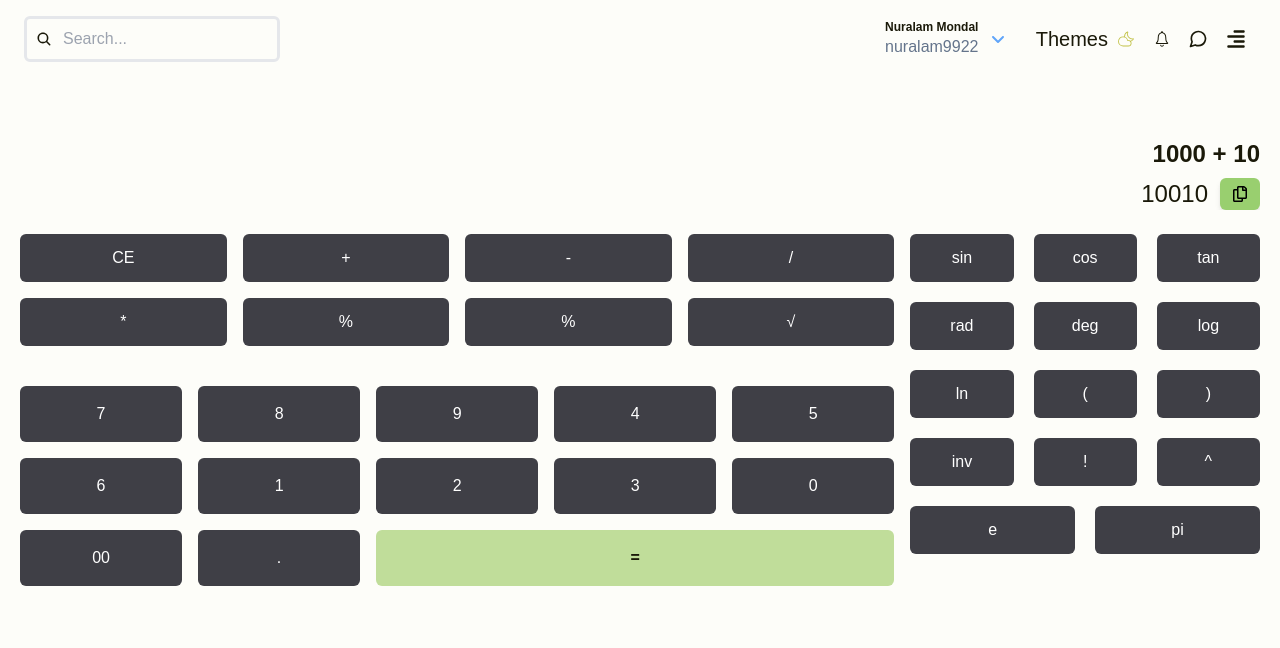
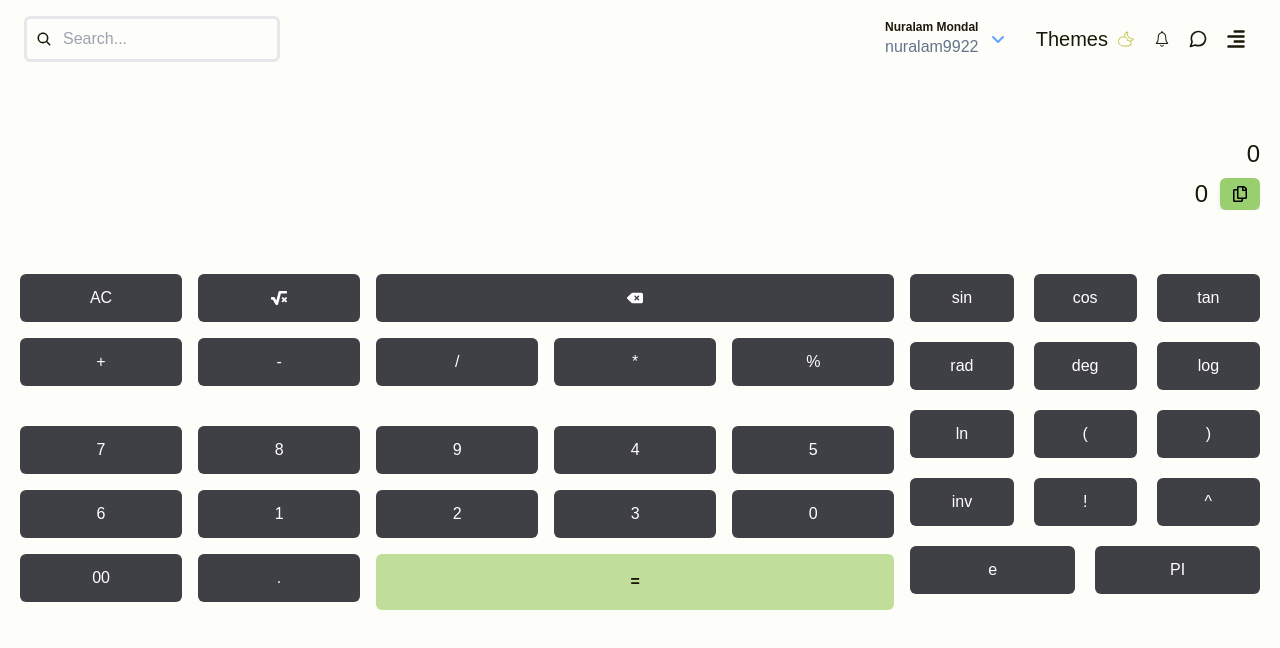
Before and after one commit to nuralam9922/Calculator-Hub, a React (Vite) app: page /calculator in a window 1280 px wide. Shown: the top 648 px of the page. Built offline with nearby package versions, Linux system fonts and the light colour scheme.

Commit message:
calculator page complete

```diff
--- a/src/components/Navbar/Navbar.jsx
+++ b/src/components/Navbar/Navbar.jsx
@@ -69,6 +69,7 @@ function Navbar({ setIsSideBarOppen }) {
 		setThemeMenuOppen((prev) => !prev);
 	};
 
+
 	const themetab = (themeNumber, theme) => {
 		console.log('aa');
 		setCurrentThem(themeNumber);
--- a/src/pages/Calculator/Calculator.jsx
+++ b/src/pages/Calculator/Calculator.jsx
@@ -1,32 +1,159 @@
 import React from 'react';
 import './index.css';
-import { FaRegCopy } from 'react-icons/fa';
+import { FaAmazon, FaRegCopy } from 'react-icons/fa';
 import { useState } from 'react';
+import { FaDeleteLeft } from 'react-icons/fa6';
+import { FaSquareRootAlt } from 'react-icons/fa';
+import { useEffect } from 'react';
 
-const signs = ['sin', 'cos', 'tan', 'rad', 'deg', 'log', 'ln', '(', ')', 'inv', '!', '^', 'e', 'pi'];
+const signs = ['sin', 'cos', 'tan', 'rad', 'deg', 'log', 'ln', '(', ')', 'inv', '!', '^', 'e', 'PI'];
+const numberValues = ['7', '8', '9', '4', '5', '6', '1', '2', '3', '0', '00', '.'];
+const arithmeticOperations = ['+', '-', '/', '*', '%'];
 
 function Calculator() {
-	const [currentSigns, setCurrentSigns] = useState([]);
-	const handelSignSelect = (sign) => {
-		setCurrentSigns((prev) => {
-			const existingSignIndex = prev.indexOf(sign);
-			if (existingSignIndex === -1) {
-				return [...prev, sign];
-			} else {
-				return prev.filter((s) => s !== sign);
+	const [userInput, setUserInput] = useState('0');
+	const [output, setOutput] = useState('');
+
+	const handelCopy = () => {
+		navigator.clipboard.writeText(output);
+	};
+
+	const handelAddInput = (number) => {
+		setUserInput((prev) => (prev == 0 ? `${number}` : `${prev + number}`));
+	};
+
+	const handelAddOperation = (operator) => {
+		setUserInput((prev) => {
+			// If previous input is 0 or empty, return just the operator
+			if (prev == '0' || prev === '') {
+				return operator;
 			}
+
+			//  this logic make my chatGpt *****
+			// If previous input ends with an arithmetic operator, replace it with the new operator
+			if (['+', '-', '*', '/', '%'].includes(prev.slice(-1))) {
+				return prev.slice(0, -1) + operator;
+			}
+
+			// Otherwise, concatenate the operator with a space
+			return prev + operator;
 		});
 	};
 
+	const handelCalculateResult = () => {
+		try {
+			const result = eval(userInput);
+
+			// Update the output with the result
+			setOutput(result);
+		} catch (error) {
+			// Handle any errors that occur during evaluation
+			setOutput('Error');
+		}
+	};
+
+	const handelSquareRoot = () => {
+		const result = eval(userInput);
+		const sqrt = Math.sqrt(result);
+		setOutput(sqrt);
+	};
+	const handelSin = (sign) => {
+		const result = eval(userInput);
+		if (sign === 'sin') {
+			const sin = Math.sin(result);
+			setOutput(sin);
+		}
+		if (sign === 'cos') {
+			const cos = Math.cos(result);
+			setOutput(cos);
+		}
+		if (sign === 'PI') {
+			const PI = Math.PI;
+			setOutput(PI);
+		}
+	};
+
+	const handelDelete = () => {
+		setUserInput((prev) => {
+			if (prev === '0' || prev === '') {
+				return '0';
+			}
+
+			if (prev.length === 1) {
+				return '0';
+			}
+
+			//  prev.slice(0, -1); it rerun all the element except the last one
+
+			const previousValue = prev.slice(0, -1);
+			return previousValue;
+		});
+	};
+
+	useEffect(() => {
+		const handleKeyPress = (e) => {
+			const key = e.key;
+
+			// Check if the pressed key is a numerical digit or an operator
+			if (/(\+|-|\*|\/|%)/.test(key)) {
+				handelAddOperation(key);
+			}
+
+			if (/^(?:[0-9]|00)$/.test(key)) {
+				handelAddInput(key);
+				handelCalculateResult();
+			}
+		};
+
+		const handleKeyDown = (e) => {
+			let key = e.key;
+			if (key === 'Backspace') {
+				handelDelete();
+			}
+		};
+
+		document.addEventListener('keypress', handleKeyPress);
+		document.addEventListener('keydown', handleKeyDown);
+
+		// Clean up by removing the event listener when the component unmounts
+		return () => {
+			document.removeEventListener('keypress', handleKeyPress);
+			document.removeEventListener('keydown', handleKeyDown);
+		};
+	}, []);
+
+	useEffect(() => {
+		handelCalculateResult();
+	}, [userInput]);
+
 	return (
 		<div className="w-full   px-5  h-fit py-5 ">
-			<div className="flex items-center  justify-end mt-10 overflow-x-auto">
-				<div className="w-full overflow-x-auto customScrollbar text-nowrap  text-2xl text-end text-text font-bold">1000 + 10</div>
+			{/* input numbers  */}
+			<div className="flex items-center  justify-end md:mt-10 overflow-x-auto">
+				<input
+					type="text"
+					value={(userInput == '0') | '' ? 0 : userInput.split(/(\+|-|\*|\/|%)/).join(' ')}
+					readOnly
+					className="w-full overflow-x-auto customScrollbar text-nowrap text-2xl text-end text-text border-none outline-none bg-transparent"
+					style={{ cursor: 'text' }}
+					onChange={(e) => setUserInput(e.target.value)}
+				/>
 			</div>
+
 			{/* output for the entair calculation */}
 			<div className="flex items-center gap-3 justify-end mt-2 overflow-x-auto">
-				<div className="w-full overflow-x-auto customScrollbar text-nowrap  text-2xl text-end text-text">10010</div>
-				<div className="bg-accent bg-opacity-35 cursor-pointer py-1 active:scale-90 px-2 md:py-2 md:px-3 rounded-md text-sm md:text-base text-white hover:bg-secondary-dark transition duration-300 shadow-md">
+				<input
+					type="text"
+					value={output}
+					readOnly
+					className="w-full overflow-x-auto customScrollbar text-nowrap text-2xl text-end text-text border-none outline-none bg-transparent"
+					style={{ cursor: 'text' }}
+					onChange={(e) => setOutput(e.target.value)}
+				/>
+				<div
+					onClick={handelCopy}
+					className="bg-accent bg-opacity-35 cursor-pointer py-1 active:scale-90 px-2 md:py-2 md:px-3 rounded-md text-sm md:text-base text-white hover:bg-secondary-dark transition duration-300 shadow-md"
+				>
 					<FaRegCopy className="text-black" />
 				</div>
 			</div>
@@ -37,11 +164,10 @@ function Calculator() {
 				<div className="w-full  lg:hidden flex items-center gap-3 overflow-x-auto ">
 					{signs.map((sign, index) => (
 						<button
-							onClick={() => handelSignSelect(sign)}
 							key={index} // Use the index as the key
 							type="button"
-							className={`h-10 flex-shrink-0 w-20 bg-zinc-700 active:scale-90 text-white rounded-md ${
-								currentSigns.includes(sign) ? 'bg-primary' : 'bg-zinc-700'
+							onClick={() => handelSin(sign)}
+							className={`h-10 flex-shrink-0 w-20 bg-zinc-700 active:scale-90 text-white rounded-md  'bg-zinc-700'
 							}`}
 						>
 							{sign}
@@ -49,88 +175,61 @@ function Calculator() {
 					))}
 				</div>
 
-				<div className="flex items-start justify-between w-full   h-full gap-4">
+				<div className="flex items-start justify-between w-full   h-full gap-4 md:mt-10">
 					<div className="w-full lg:w-full  h-full ">
 						{/* top row */}
 
-						<div className="min-h-20 w-full   grid grid-cols-4 mt-10 md:mt-0 md:grid-cols-4 gap-4 place-content-start text-text">
-							<button type="button" className=" bg-zinc-700 rounded-md active:scale-95 duration-100 w-full h-12 text-white ">
-								CE
+						<div className="min-h-20 w-full    grid grid-cols-4 mt-10 md:mt-0 md:grid-cols-5 gap-4 place-content-start text-text">
+							<button
+								onClick={() => {
+									setUserInput('0'), setOutput(0);
+								}}
+								type="button"
+								className="btn2"
+							>
+								AC
 							</button>
-							<button type="button" className=" bg-zinc-700 rounded-md active:scale-95 duration-100 w-full h-12 text-white">
-								+
+
+							<button onClick={handelSquareRoot} type="button" className="btn2 flex items-center justify-center">
+								<FaSquareRootAlt />
 							</button>
-							<button type="button" className=" bg-zinc-700 rounded-md active:scale-95 duration-100 w-full h-12 text-white">
-								-
+
+							<button onClick={handelDelete} type="button" className=" btn2 flex items-center justify-center col-span-1 md:col-span-3">
+								<FaDeleteLeft />
 							</button>
-							<button type="button" className=" bg-zinc-700 rounded-md active:scale-95 duration-100 w-full h-12 text-white">
-								/
-							</button>
-							<button type="button" className=" bg-zinc-700 rounded-md active:scale-95 duration-100 w-full h-12 text-white">
-								*
-							</button>
-							<button type="button" className=" bg-zinc-700 rounded-md active:scale-95 duration-100 w-full h-12 text-white">
-								%
-							</button>
-							<button type="button" className=" bg-zinc-700 rounded-md active:scale-95 duration-100 w-full h-12 text-white">
-								%
-							</button>
-							<button type="button" className=" bg-zinc-700  rounded-md active:scale-95 duration-100 w-full h-12 text-white">
-								√
-							</button>
+
+							{arithmeticOperations.map((operator, index) => (
+								<button key={index} onClick={() => handelAddOperation(operator)} type="button" className="btn2">
+									{operator}
+								</button>
+							))}
 						</div>
-						<div className="h-full w-full  mt-10 grid grid-cols-4 md:grid-cols-5 gap-4 place-content-start text-text">
-							<button type="button" className=" bg-zinc-700 active:scale-95 duration-200 rounded-md w-full h-14 text-white ">
-								7
-							</button>
-							<button type="button" className=" bg-zinc-700 active:scale-95 duration-200 rounded-md w-full h-14 text-white">
-								8
-							</button>
-							<button type="button" className=" bg-zinc-700 active:scale-95 duration-200 rounded-md w-full h-14 text-white">
-								9
-							</button>
-							<button type="button" className=" bg-zinc-700 active:scale-95 duration-200 rounded-md w-full h-14 text-white">
-								4
-							</button>
-							<button type="button" className=" bg-zinc-700 active:scale-95 duration-200 rounded-md w-full h-14 text-white">
-								5
-							</button>
-							<button type="button" className=" bg-zinc-700 active:scale-95 duration-200 rounded-md w-full h-14 text-white">
-								6
-							</button>
-							<button type="button" className=" bg-zinc-700 active:scale-95 duration-200 rounded-md w-full h-14 text-white">
-								1
-							</button>
-							<button type="button" className=" bg-zinc-700 active:scale-95 duration-200 rounded-md w-full h-14 text-white">
-								2
-							</button>
-							<button type="button" className=" bg-zinc-700 active:scale-95 duration-200 rounded-md w-full h-14 text-white">
-								3
-							</button>
-							<button type="button" className=" bg-zinc-700 active:scale-95 duration-200 rounded-md w-full h-14 text-white">
-								0
-							</button>
-							<button type="button" className=" bg-zinc-700 active:scale-95 duration-200 rounded-md w-full h-14 text-white">
-								00
-							</button>
-							<button type="button" className=" bg-zinc-700 active:scale-95 duration-200 rounded-md w-full h-14 text-white">
-								.
-							</button>
+
+						{/*  numbers */}
+						<div className="h-full w-full  mt-5 md:mt-10 grid grid-cols-4 md:grid-cols-5 gap-4 place-content-start text-text">
+							{numberValues.map((number, index) => (
+								<button onClick={() => handelAddInput(number)} key={index} type="button" className="btn2">
+									{number}
+								</button>
+							))}
+
 							<button
+								onClick={handelCalculateResult}
 								type="button"
-								className="  bg-secondary active:scale-95 duration-150 rounded-md text-text col-span-4 md:col-span-3 w-full h-14 font-bold "
+								className="  bg-secondary select-none active:scale-95 duration-150 rounded-md text-text col-span-4 md:col-span-3 w-full h-14 font-bold "
 							>
 								=
 							</button>
 						</div>
 					</div>
+
 					<div className="w-full lg:w-[40%] hidden  lg:flex flex-wrap gap-5 duration-1000">
 						{signs.map((sign, index) => (
 							<button
-								onClick={() => handelSignSelect(sign)}
+								onClick={() => handelSin(sign)}
 								key={index} // Use the index as the key
 								type="button"
-								className={`btn ${currentSigns.includes(sign) ? 'bg-primary' : 'bg-zinc-700'}`}
+								className={`btn bg-zinc-700`}
 							>
 								{sign}
 							</button>
--- a/src/pages/Calculator/index.css
+++ b/src/pages/Calculator/index.css
@@ -1,3 +1,6 @@
 .btn {
 	@apply h-12 flex-grow  w-full lg:w-20  text-white rounded-md hover:bg-zinc-600 active:scale-90 focus:outline-none transition duration-300;
 }
+.btn2{
+	@apply  bg-zinc-700 rounded-md active:scale-95 duration-100 w-full h-12 text-white
+}
--- a/src/pages/Home/Home.jsx
+++ b/src/pages/Home/Home.jsx
@@ -4,7 +4,7 @@ function Home() {
 	return (
 		<main className="  w-full poppins-regular  bg-background">
 			{/* Header */}
-			<nav className="w-full flex items-center justify-between bg-background text-text px-8 py-2 shadow-md">
+			<nav className="w-full hidden md:flex items-center justify-between bg-background text-text px-8 py-2 shadow-md">
 				<div className="logo font-bold text-lg text-text">CALCULATOR HUB</div>
 				<a
 					href="https://github.com"
```
